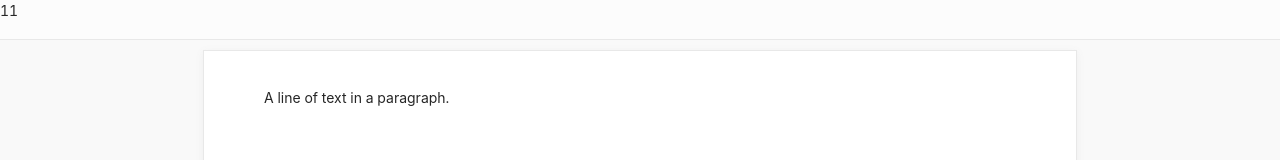
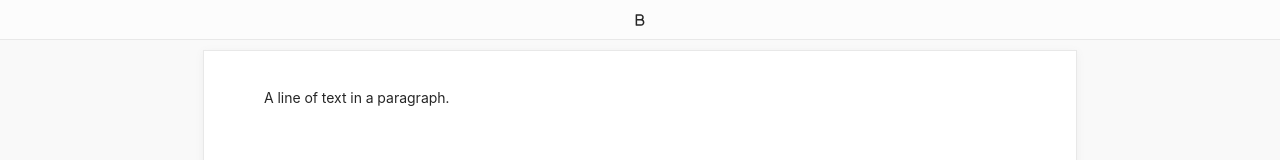
Before and after one commit to junezm1993/june-slate-editor, a React (Create React App) app: page / in a window 1280 px wide. Shown: the top 160 px of the page. Built offline with nearby package versions, Linux system fonts and the light colour scheme.

Commit message:
新增bold mark按钮

```diff
--- a/package.json
+++ b/package.json
@@ -6,6 +6,7 @@
   "author": "JuneChang",
   "license": "MIT",
   "dependencies": {
+    "@ant-design/icons": "^4.2.2",
     "@testing-library/jest-dom": "^5.11.4",
     "@testing-library/react": "^11.1.0",
     "@testing-library/user-event": "^12.1.10",
--- a/src/packages/editors/june-slate-editor/index.js
+++ b/src/packages/editors/june-slate-editor/index.js
@@ -1,8 +1,11 @@
-import React, { useMemo, useState } from "react";
-import { createEditor } from "slate";
+import React, { useMemo, useState, useCallback } from "react";
+import { Editor, createEditor } from "slate";
 import { Slate, Editable, withReact } from "slate-react";
 import { Button } from "antd";
+import { BoldOutlined } from '@ant-design/icons';
 import './index.scss';
+import Toolbar from '../toolbar';
+import { RenderElement, RenderLeaf } from '../plugins/index';
 
 const EditorComponent = () => {
   const editor = useMemo(() => withReact(createEditor()), []);
@@ -14,6 +17,9 @@ const EditorComponent = () => {
     },
   ]);
 
+  const renderElement = useCallback(props => <RenderElement {...props} />, [])
+  const renderLeaf = useCallback(props => <RenderLeaf {...props} />, [])
+
   return (
     <Slate
       editor={editor}
@@ -22,11 +28,15 @@ const EditorComponent = () => {
     >
       <div className="editor-wrapper">
         <div className="editor-toolbar">
-          11
+          <Toolbar />
         </div>
         <div className="editor-content-container editor-scroll-container">
           <div className="editor-content">
-            <Editable className="editor-core"/>
+            <Editable
+              className="editor-core"
+              renderElement={renderElement}
+              renderLeaf={renderLeaf}
+            />
           </div>
         </div>
       </div>
@@ -35,3 +45,18 @@ const EditorComponent = () => {
 };
 
 export default EditorComponent;
+
+const toggleMark = (editor, format) => {
+  const isActive = isMarkActive(editor, format);
+
+  if (isActive) {
+    Editor.removeMark(editor, format)
+  } else {
+    Editor.addMark(editor, format, true)
+  }
+};
+
+const isMarkActive = (editor, format) => {
+  const marks = Editor.marks(editor);
+  return marks ? marks[format] === true : false
+};
--- a/src/packages/editors/june-slate-editor/index.scss
+++ b/src/packages/editors/june-slate-editor/index.scss
@@ -12,6 +12,9 @@
   transition: height 0.25s cubic-bezier(0.3, 1.2, 0.2, 1);
 
   .editor-toolbar {
+    display: flex;
+    justify-content: center;
+    align-items: center;
     position: relative;
     width: 100%;
     height: 40px;
@@ -22,6 +25,24 @@
     transition: all 0.25s cubic-bezier(0.3, 1.2, 0.2, 1);
     z-index: 200;
     user-select: none;
+
+    &-item:nth-child(1) {
+      border-left: none;
+    }
+
+    &-item {
+      padding: 4px 8px 3px;
+      height: 39px;
+      width: auto;
+      display: inline-block;
+      border-left: 1px solid #e8e8e8;
+
+      .toolbar-mark-button {
+        height: 100%;
+        display: flex;
+        align-items: center;
+      }
+    }
   }
 
   .editor-content-container {
--- /dev/null
+++ b/src/packages/editors/plugins/bold/index.js
@@ -0,0 +1,18 @@
+import React from 'react';
+// 类型
+export const BOLD_TYPE = 'bold';
+// bold block节点
+export const BoldElement = props => {
+  return <p {...props.attributes}>{props.children}</p>
+};
+// bold 叶子节点
+export const BoldLeaf = props => {
+  return (
+      <span
+          {...props.attributes}
+          style={{ fontWeight: props.leaf.bold ? 'bold' : 'normal' }}
+      >
+        {props.children}
+      </span>
+  )
+};
--- /dev/null
+++ b/src/packages/editors/plugins/index.js
@@ -0,0 +1,36 @@
+import React from 'react'
+import { CodeElement, CodeLeaf } from './inline-code';
+import { BoldElement, BoldLeaf } from './bold';
+
+// 个性化block节点
+export const RenderElement = (props) => {
+  switch (props.element.type) {
+    case 'code':
+      return <CodeElement {...props} />;
+    case 'bold':
+      return <BoldElement {...props} />;
+    default:
+      return <DefaultElement {...props}/>;
+  }
+};
+
+const DefaultElement = props => {
+  return <p {...props.attributes}>{props.children}</p>
+};
+
+// 个性化leaf节点
+export const RenderLeaf = (props) => {
+  if(props.leaf.bold) {
+    return <BoldLeaf {...props} />;
+  }
+  if(props.leaf.code) {
+    return <CodeLeaf {...props} />;
+  }
+  return <DefaultLeaf {...props} />;
+};
+
+const DefaultLeaf = props => {
+  return <span {...props.attributes}>
+        {props.children}
+    </span>
+};
--- /dev/null
+++ b/src/packages/editors/plugins/inline-code/index.js
@@ -0,0 +1,67 @@
+import React from 'react'
+
+import { Editor, Transforms, Text } from 'slate';
+import { Tooltip, Button } from 'antd';
+
+// 当前选中的是否 code
+const isCodeBlockActive = (editor) => {
+  const [match] = Editor.nodes(editor, {
+    match: n => n.type === 'code',
+  })
+
+  return !!match
+}
+// 切换 code 状态
+export const toggleCodeBlock = (editor) => {
+  const isActive = isCodeBlockActive(editor);
+  Transforms.setNodes(
+      editor,
+      {
+        type: isActive ? null : 'code',
+        code: isActive ? null : true
+      },
+      { match: n => Text.isText(n), split: true }
+  )
+};
+
+// code block节点
+export const CodeElement = props => {
+  return (
+      <pre {...props.attributes}>
+        <code>{props.children}</code>
+      </pre>
+  )
+};
+
+// code 叶子节点
+const styles = {
+  fontFamily: 'monospace',
+  fontSize: 'inherit',
+  backgroundColor: 'rgba(0, 0, 0, 0.06)',
+  padding: '0 2px',
+  border: '1px solid rgba(0, 0, 0, 0.08)',
+  borderRadius: '2px 2px',
+  lineHeight: 'inherit',
+  wordWrap: 'break-word',
+  textIndent: 0
+}
+export const CodeLeaf = props => {
+  console.log(props.children)
+  return (
+      <code
+          {...props.attributes}
+          style={styles}
+      >
+        {props.children}
+      </code>
+  )
+}
+
+// Code 按钮
+export const CodeBtn = () => {
+  return (
+      <Tooltip placement="top" title={'代码'}>
+        <Button>Code</Button>
+      </Tooltip>
+  )
+}
--- /dev/null
+++ b/src/packages/editors/toolbar/index.js
@@ -0,0 +1,15 @@
+// 工具栏 1.mark工具栏  2.block工具栏
+import React from "react";
+import { BOLD_TYPE } from '../plugins/bold/index';
+
+import MarkButton from "./mark-button";
+
+const Toolbar = () => {
+  return <>
+    <div className="editor-toolbar-item">
+      <MarkButton format={BOLD_TYPE} />
+    </div>
+  </>
+};
+
+export default Toolbar;
--- /dev/null
+++ b/src/packages/editors/toolbar/mark-button.js
@@ -0,0 +1,46 @@
+import React from "react";
+import { Editor } from "slate";
+import { useSlate } from "slate-react";
+import { BoldOutlined } from '@ant-design/icons';
+import { BOLD_TYPE } from '../plugins/bold/index';
+
+const MarkButton = ({ format }) => {
+  const editor = useSlate();
+  // mark是否激活
+  const isMarkActive = (editor, format) => {
+    const marks = Editor.marks(editor);
+    return marks ? marks[format] === true : false
+  };
+  const isActive = isMarkActive(editor, format);
+
+  // 切换mark
+  const toggleMark = (editor, format) => {
+    const isActive = isMarkActive(editor, format);
+    if (isActive) {
+      Editor.removeMark(editor, format);
+    } else {
+      Editor.addMark(editor, format, true);
+    }
+  };
+  // mark buttons
+  function SwitchIcon(props) {
+    switch(props.format) {
+      case BOLD_TYPE:
+        return <BoldOutlined />;
+      default:
+        return 'You are a User';
+    }
+  }
+
+  return <div
+    className="toolbar-mark-button"
+    onMouseDown={event => {
+      event.preventDefault();
+      toggleMark(editor, format)
+    }}
+    style={{ color: isActive ? '#1890ff' : '' }}>
+    <SwitchIcon format={format} active={isActive}/>
+  </div>
+};
+
+export default MarkButton;
```
